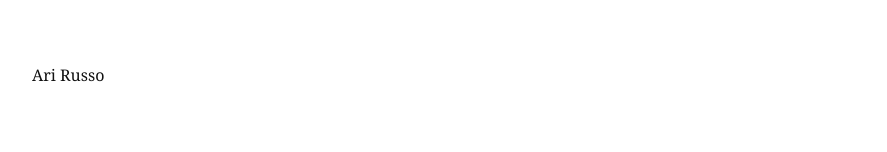
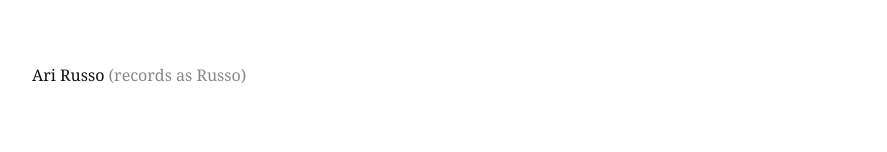
Before and after one commit to arirusso/arirusso.com, a plain HTML site: page public/index.html in a window 1280 px wide. Shown: the top 152 px of the page, without its empty margins (32-919 px from the left). Drawn offline with Linux system fonts and the light colour scheme.

Commit message:
Tweak metadata

```diff
--- a/public/index.html
+++ b/public/index.html
@@ -42,7 +42,7 @@ p.colophon a { text-decoration: underline; }
 </head>
 <body>
 
-<h1>Ari Russo</h1>
+<h1>Ari Russo <span class="light">(records as Russo)</span></h1>
 
 <h2>Selected Works</h2>
 
```
